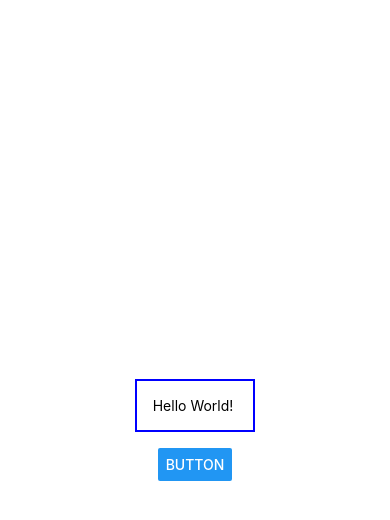
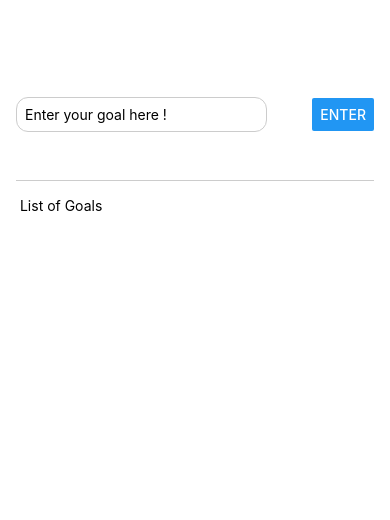
Before and after one commit to mdave94/ToDoList_ReacNative, a React Native app: screen / in a window 390 px wide. Shown: the top 520 px of the page. Built offline with nearby package versions, Linux system fonts and the light colour scheme.

Commit message:
Layout update with flexbox

```diff
--- a/App.js
+++ b/App.js
@@ -1,27 +1,48 @@
 import { StatusBar } from 'expo-status-bar';
-import { StyleSheet, Text, View ,Button} from 'react-native';
+import { StyleSheet, Text, View ,Button, TextInput} from 'react-native';
 
 export default function App() {
   return (
-    <View style={styles.container}>
-      <Text style={styles.blueBorder}>Hello World! </Text>
-
-      <Button title='Button' />
+    <View style={styles.appContainer}>
+      <View style={styles.inputContainer}>
+        <TextInput style={styles.textInput} placeholder='Enter your goal here !'/>
+        <Button title='Enter'/>
+      </View>
+      <View style={styles.goalsContainer}>
+        <Text> List of Goals </Text>
+      </View>
     </View>
   );
 }
 
 const styles = StyleSheet.create({
-  container: {
-    flex: 1,
-    backgroundColor: '#fff',
-    alignItems: 'center',
-    justifyContent: 'center',
+  appContainer :{
+    paddingTop: 50,
+    paddingHorizontal:16,
+    flex:1
+
   },
-  blueBorder:{
-    borderWidth:2,
-    borderColor:'blue',
-    margin:16,
-    padding:16
+  inputContainer:{
+    flexDirection:'row',
+    justifyContent:'space-between',
+    alignItems:'center',
+    marginBottom:16,
+    borderBottomWidth:1,
+    borderBottomColor:'#cccccc',
+    flex:1,
+
+  },
+  textInput:{
+    borderWidth:1,
+    borderColor:'#cccccc',
+    width:'70%',
+    borderRadius:12,
+    marginRight:7,
+    padding:8,
+
+  },
+  goalsContainer:{
+    flex:5
   }
+
 });
```
Also changed, not shown: 1 other file (tests, documents, lock files or other folders).
